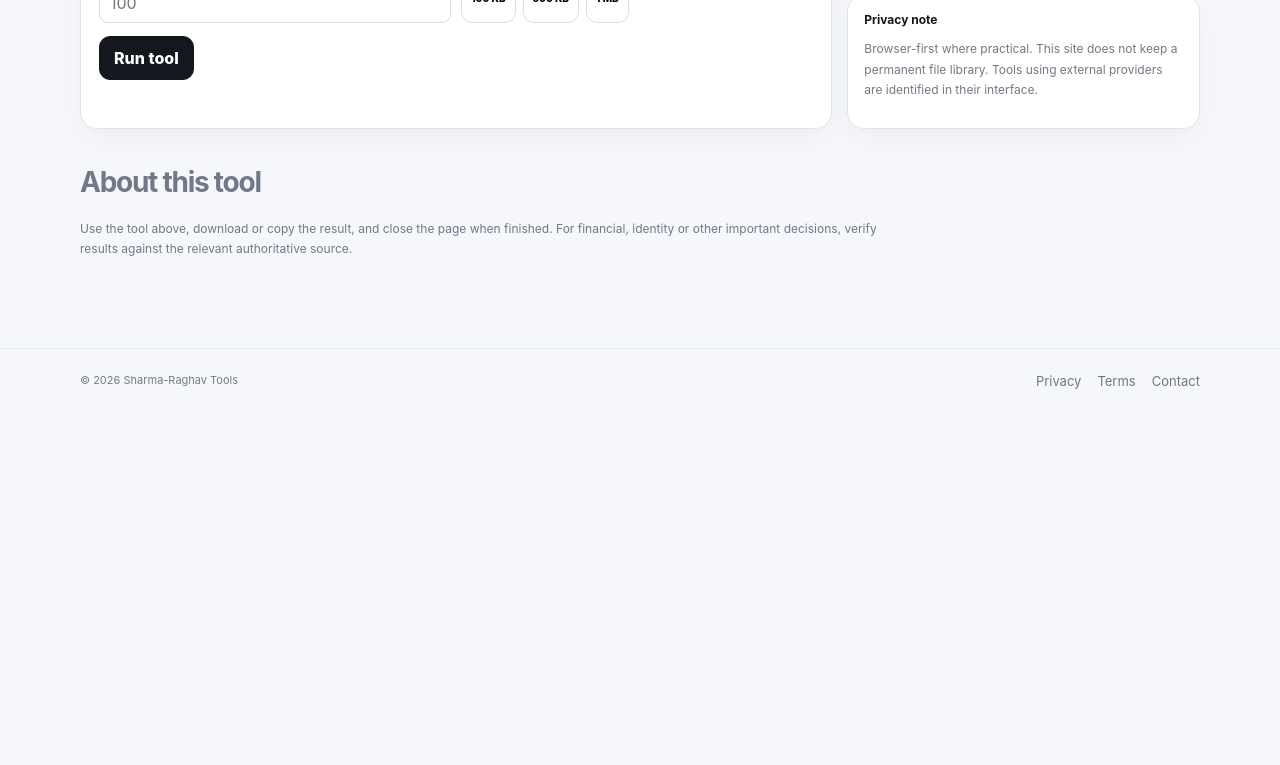
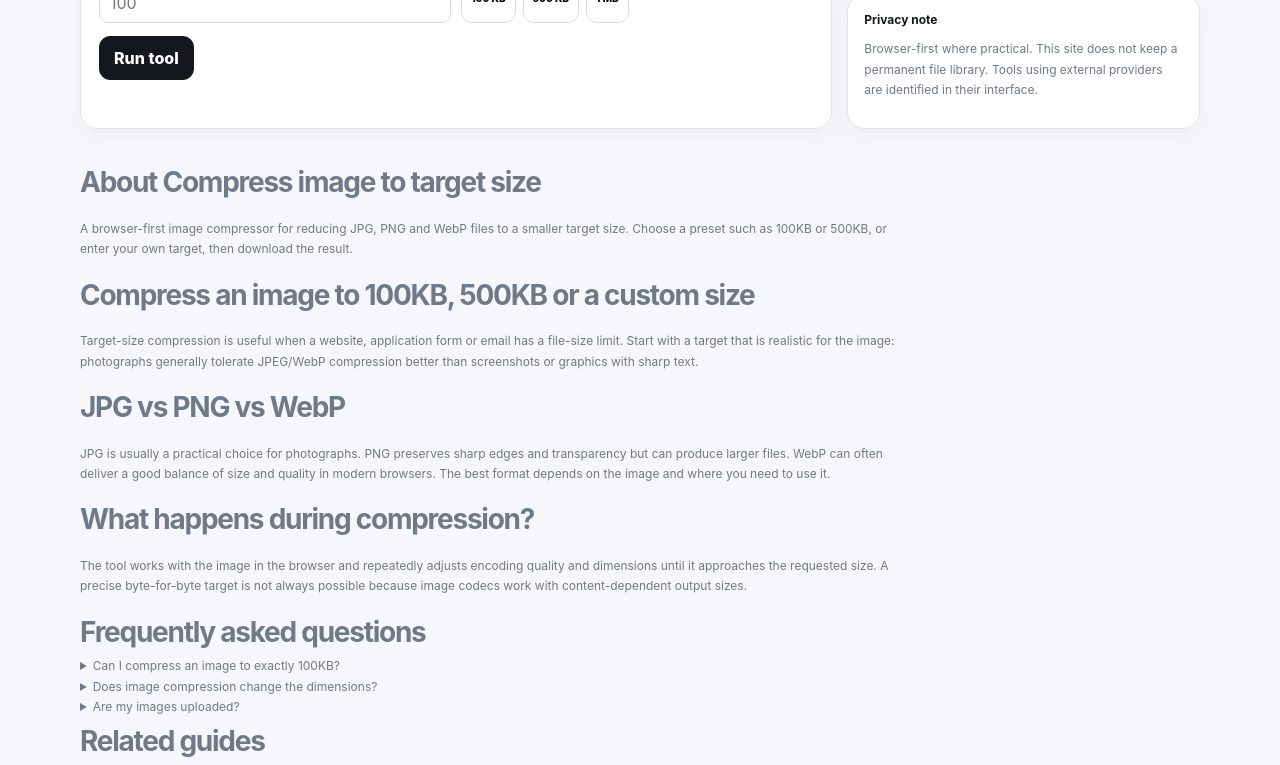
Before and after one commit to raghav19sh/sharma-raghav-tools, a Next.js app: page /compress-image in a window 1280 px wide. Shown: the part 680-1445 px from the top of the page. Before the commit the page ends 1105 px from the top, so only its background shows below. Built offline with nearby package versions, Linux system fonts and the light colour scheme.

Commit message:
Improve tool pages with search-intent content and FAQs

```diff
--- a/src/app/[slug]/page.tsx
+++ b/src/app/[slug]/page.tsx
@@ -2,23 +2,35 @@ import type {Metadata} from "next";
 import Link from "next/link";
 import {notFound} from "next/navigation";
 import {getTool,tools} from "@/lib/tools";
+import {getToolSeo} from "@/lib/tool-seo";
+import {getGuide} from "@/lib/guides";
 import ToolRunner from "@/components/ToolRunner";
 import AdSlot from "@/components/AdSlot";
 
 export function generateStaticParams(){return tools.map(t=>({slug:t.slug}))}
+
 export async function generateMetadata({params}:{params:Promise<{slug:string}>}):Promise<Metadata>{
  const {slug}=await params;const t=getTool(slug);if(!t)return{};
- return{title:t.name,description:t.description,keywords:t.name.split(" "),alternates:{canonical:"/"+t.slug},openGraph:{title:t.name,description:t.description,url:"https://tools.sharma-raghav.com/"+t.slug}};
+ const seo=getToolSeo(t);
+ return{title:t.name,description:seo.metaDescription,keywords:seo.keywords,alternates:{canonical:"/"+t.slug},openGraph:{title:t.name,description:seo.metaDescription,url:"https://tools.sharma-raghav.com/"+t.slug}};
 }
+
 export default async function ToolPage({params}:{params:Promise<{slug:string}>}){
  const {slug}=await params;const t=getTool(slug);if(!t)notFound();
+ const seo=getToolSeo(t);
  const cat=t.category==="image"?"Image tools":t.category==="pdf"?"PDF tools":t.category==="calc"?"Calculators":t.category==="convert"?"Converters":t.category==="text"?"Text & developer":t.category==="utility"?"Utilities":"Career tools";
- const ld={"@context":"https://schema.org","@type":"WebApplication",name:t.name,description:t.description,applicationCategory:"UtilityApplication",operatingSystem:"Any",url:"https://tools.sharma-raghav.com/"+t.slug};
- return <div className="site"><header className="topbar"><div className="container nav"><Link className="brand" href="/"><span className="mark">SR</span><span>Sharma-Raghav Tools</span></Link><nav className="navlinks"><Link href="/">All tools</Link><Link href="/privacy">Privacy</Link><Link href="/contact">Contact</Link></nav></div></header>
- <main className="container"><section className="toolhero"><div className="crumbs"><Link href="/">Home</Link><span>›</span><span>{cat}</span><span>›</span><span>{t.name}</span></div><h1>{t.name}</h1><p>{t.description}</p></section>
+ const appLd={"@context":"https://schema.org","@type":"SoftwareApplication",name:t.name,description:seo.metaDescription,applicationCategory:"UtilityApplication",operatingSystem:"Any",url:"https://tools.sharma-raghav.com/"+t.slug,offers:{"@type":"Offer",price:"0",priceCurrency:"USD"}};
+ const faqLd={"@context":"https://schema.org","@type":"FAQPage",mainEntity:seo.faqs.map(f=>({"@type":"Question",name:f.q,acceptedAnswer:{"@type":"Answer",text:f.a}}))};
+ const related=seo.relatedGuides.map(s=>getGuide(s)).filter(Boolean);
+ return <div className="site"><header className="topbar"><div className="container nav"><Link className="brand" href="/"><span className="mark">SR</span><span>Sharma-Raghav Tools</span></Link><nav className="navlinks"><Link href="/#tools">All tools</Link><Link href="/guides">Guides</Link><Link href="/privacy">Privacy</Link><Link href="/contact">Contact</Link></nav></div></header>
+ <main className="container"><section className="toolhero"><div className="crumbs"><Link href="/">Home</Link><span>›</span><span>{cat}</span><span>›</span><span>{t.name}</span></div><h1>{t.name}</h1><p>{seo.intro}</p></section>
  <section className="section" style={{paddingTop:0}}><AdSlot/></section>
  <section className="toolgrid"><ToolRunner tool={t}/><aside className="tips"><div className="card info"><h3>How to use</h3><ol>{t.steps.map(s=><li key={s}>{s}</li>)}</ol></div><div className="card info"><h3>Common use cases</h3><ul>{t.uses.map(s=><li key={s}>{s}</li>)}</ul></div><div className="card info"><h3>Privacy note</h3><p>Browser-first where practical. This site does not keep a permanent file library. Tools using external providers are identified in their interface.</p></div></aside></section>
- <section className="section prose"><h2>About this tool</h2><p>Use the tool above, download or copy the result, and close the page when finished. For financial, identity or other important decisions, verify results against the relevant authoritative source.</p></section></main>
- <script type="application/ld+json" dangerouslySetInnerHTML={{__html:JSON.stringify(ld)}}/>
+ <section className="section prose toolcontent"><h2>About {t.name}</h2><p>{seo.intro}</p>{seo.sections.map(s=><section key={s.heading}><h2>{s.heading}</h2><p>{s.body}</p></section>)}
+  <section><h2>Frequently asked questions</h2><div className="faq">{seo.faqs.map(f=><details key={f.q}><summary>{f.q}</summary><p>{f.a}</p></details>)}</div></section>
+  {related.length>0?<section><h2>Related guides</h2><div className="list guide-tools">{related.map(g=><Link className="card tool" href={"/guides/"+g!.slug} key={g!.slug}><div><h3>{g!.title}</h3><p>{g!.description}</p></div><span className="arrow">→</span></Link>)}</div></section>:null}
+ </section></main>
+ <script type="application/ld+json" dangerouslySetInnerHTML={{__html:JSON.stringify(appLd)}}/>
+ <script type="application/ld+json" dangerouslySetInnerHTML={{__html:JSON.stringify(faqLd)}}/>
  <footer className="footer"><div className="container foot"><span>© {new Date().getFullYear()} Sharma-Raghav Tools</span><div className="footlinks"><Link href="/privacy">Privacy</Link><Link href="/terms">Terms</Link><Link href="/contact">Contact</Link></div></div></footer></div>
 }
```
